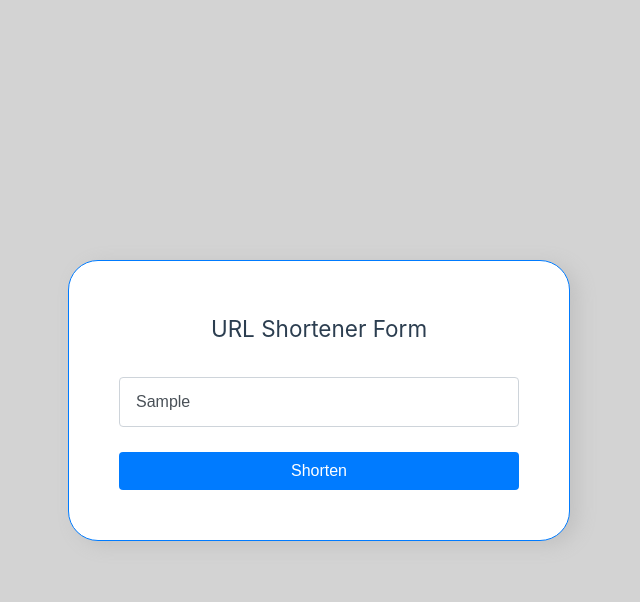
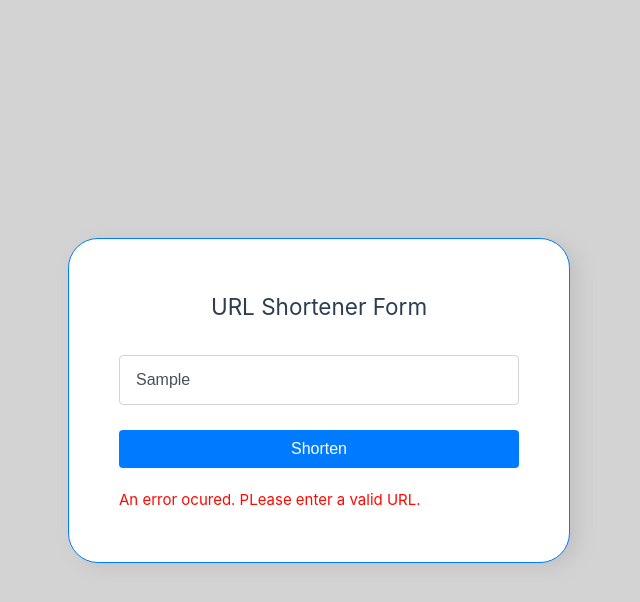
Before and after one commit to konstantin-jovikj/url_shortener_frontend, a Vue app: page / in a window 1280 px wide. Both pictures are taken after typing "Sample" into the empty fields and a click on the button "Shorten". Shown: the top 602 px of the page, without its empty margins (321-961 px from the left). Built offline with nearby package versions, Linux system fonts and the light colour scheme; no server answers.

Commit message:
Refining the code

```diff
--- a/src/components/UrlForm.vue
+++ b/src/components/UrlForm.vue
@@ -1,5 +1,21 @@
+<template>
+  <div class="border d-flex w-100">
+    <h2 class="title">URL Shortener Form</h2>
+    <form class="form d-flex" @submit.prevent="shortenUrl">
+      <input class="input" type="text" v-model="url" placeholder="Enter URL" required />
+      <button type="submit">Shorten</button>
+    </form>
+    <div v-if="shortUrl" class="label">
+      Short URL: <a :href="url" target="_blank">{{ shortUrl }}</a>
+    </div>
+    <div v-if="errorMessage" class="error-message">
+      {{ errorMessage }}
+    </div>
+  </div>
+</template>
+
 <script>
-import axios from 'axios';
+import axios from 'axios'
 
 export default {
   data() {
@@ -7,82 +23,77 @@ export default {
       url: '',
       shortUrl: '',
       errorMessage: ''
-    };
+    }
   },
   methods: {
     async shortenUrl() {
       try {
-        const response = await axios.post('http://127.0.0.1:8000/api/generate_hash', { url: this.url });
+        // Fetch data from the backend endpoint
+        const response = await axios.post('http://127.0.0.1:8000/api/generate_hash', {
+          url: this.url
+        })
 
-        if (response.data.message === "URL is not safe") {
-          var alertMessage = "URL is not safe.\n";
-          alertMessage += "Threat Type: " + response.data.threat_type;
-
-          alert(alertMessage);
+        this.handleResponse(response.data)
+      } catch (error) {
+        this.errorMessage = 'An error ocured. PLease enter a valid URL.'
       }
-
-        if (response.data.message === 'URL already exists') {
-          alert(response.data.message);
+    },
+    //Handle the response data object based on the value of the property 'message' of the data object
+    handleResponse(data) {
+      if (data.message === 'URL is not safe') {
+        this.alertUnsafeUrl(data)
+      } else if (data.message === 'URL already exists') {
+        this.errorMessage = 'This URL already exists in the database.'
       } else {
-          this.shortUrl = response.data.short_url_hash;
-          console.log( this.shortUrl);
+        this.shortUrl = data.short_url_hash
+        this.errorMessage = ''
       }
-      } catch (error) {
-        console.error(error);
-        alert('Error shortening URL');
+    },
+    //this method handles the response if the  message property in data object equals 'URL is not safe' and shows the threat type
+    alertUnsafeUrl(data) {
+      let alertMessage = 'URL is not safe.\n'
+      alertMessage += `Threat Type: ${data.threat_type}`
+      alert(alertMessage)
     }
   }
 }
-};
 </script>
 
-<template>
-
-  <div class="border d-flex w-100">
-    <h2 class="title">URL Shortener Form</h2>
-    <form class="form d-flex" @submit.prevent="shortenUrl" >
-      <input class="input" type="text" v-model="url" placeholder="Enter URL" required>
-      <button type="submit">Shorten</button>
-    </form>
-    <div v-if="shortUrl" class="label">
-      Short URL: <a :href="url" target="_blank">{{ shortUrl }}</a>
-    </div>
-
-
-  </div>
-</template>
-
 <style scoped>
-  .border{
+.border {
   border: 1px solid #007bff;
   border-radius: 30px;
   padding: 50px;
   filter: drop-shadow(8px 4px 9px #c2c2c2);
   background-color: white;
 }
-.label{
+.label,
+.error-message {
+  margin-top: 20px;
+}
+.label {
   color: #850000;
   font-weight: bold;
-  margin-top: 20px;
 }
-  .w-100{
+.error-message {
+  color: #ff0800;
+}
+.w-100 {
   width: 100%;
 }
-  .d-flex{
+.d-flex {
   display: flex;
   flex-direction: column;
 }
-  .title{
+.title {
   margin-bottom: 30px;
   text-align: center;
-
 }
-  .form{
+.form {
   width: 400px;
 }
-  .input{
+.input {
   display: block;
-
   padding: 0.75rem 1rem;
   font-size: 1rem;
   font-weight: 400;
@@ -102,8 +113,7 @@ export default {
   box-shadow: 0 0 0 0.2rem rgba(0, 123, 255, 0.25);
 }
 
-
-  button{
+button {
   margin-top: 25px;
   padding: 10px 20px;
   background-color: #007bff;
@@ -116,8 +126,7 @@ export default {
   vertical-align: middle;
   cursor: pointer;
 }
-  button:hover{
-    cursor: pointer;
+button:hover {
   background-color: rgba(0, 68, 147, 0.89);
 }
 </style>
```
Lines whose indentation alone changed are shown as unchanged.
